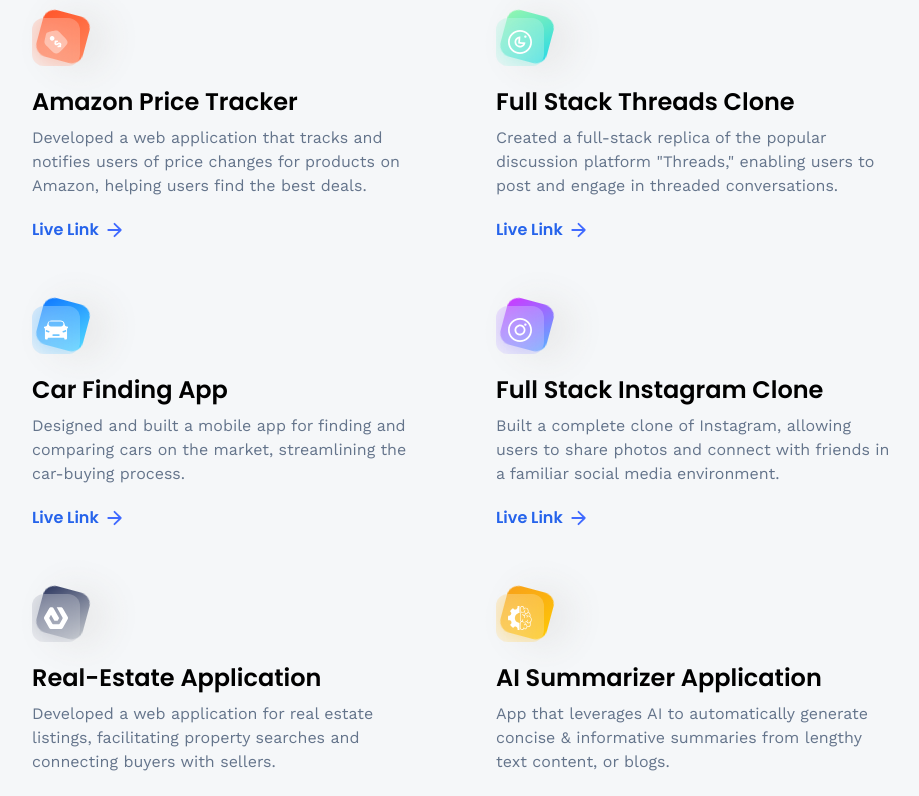
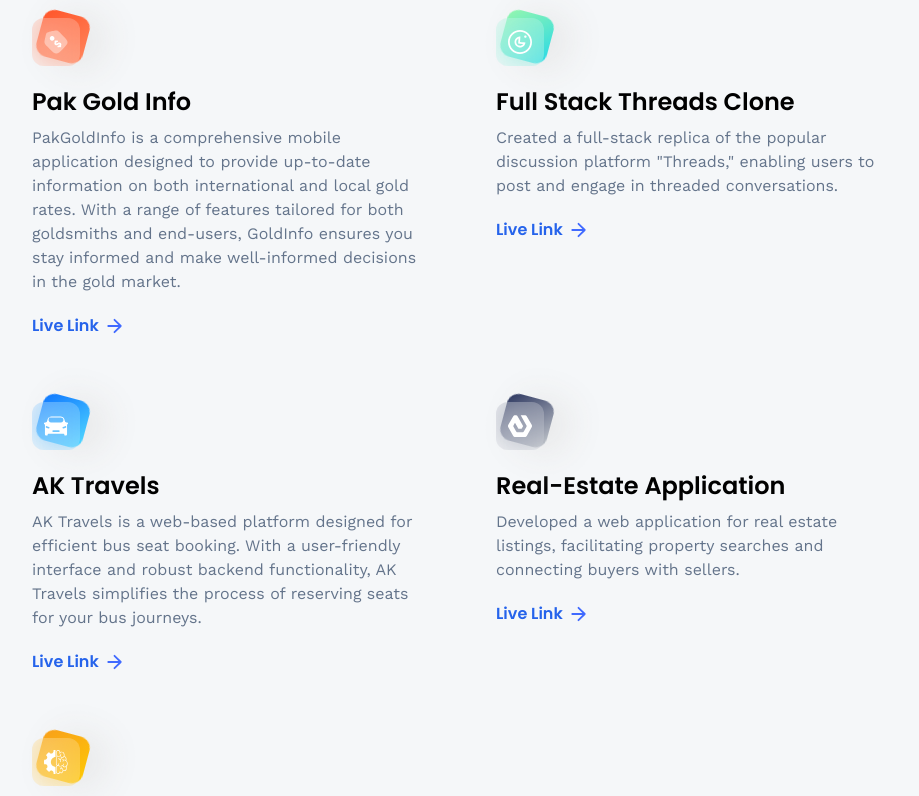
Before and after one commit to iammalikkhalil/portfolio, a React (Vite) app: page /projects in a window 1280 px wide. Shown: the part 340-1136 px from the top of the page, without its empty margins (160-1079 px from the left). Built offline with nearby package versions, Linux system fonts and the light colour scheme; no server answers.

Commit message:
Info + Projects updated...

```diff
--- a/src/constants/index.js
+++ b/src/constants/index.js
@@ -35,9 +35,9 @@
     firstName: "M",
     lastName: "Khalil",
     title: "Full Stack Developer",
-    description: "I am a full stack developer with a passion for creating beautiful and functional websites",
-    email: "mohamedkhalil.dev@gmail.com",
-    phone: "+1 647 999 9999",
+    description: "I specialize in crafting robust and user-friendly mobile applications using React Native, combining frontend and backend expertise to deliver seamless experiences across iOS and Android platforms.",
+    email: "iammalikkhalil@outlook.com",
+    phone: "+923042913629",
     address: "Iqbal Hall, PMAS UAAR, Rawalpindi, Pakistan",
     countryEmoji: "🇵🇰",
 }
@@ -79,18 +79,8 @@
         type: "Database",
     },
     {
-        imageUrl: motion,
-        name: "Motion",
-        type: "Animation",
-    },
-    {
         imageUrl: mui,
         name: "Material-UI",
-        type: "Frontend",
-    },
-    {
-        imageUrl: nextjs,
-        name: "Next.js",
         type: "Frontend",
     },
     {
@@ -100,7 +90,7 @@
     },
     {
         imageUrl: react,
-        name: "React",
+        name: "React native",
         type: "Frontend",
     },
     {
@@ -183,43 +173,36 @@
     {
         iconUrl: pricewise,
         theme: 'btn-back-red',
-        name: 'Amazon Price Tracker',
-        description: 'Developed a web application that tracks and notifies users of price changes for products on Amazon, helping users find the best deals.',
-        link: 'https://github.com/adrianhajdin/pricewise',
+        name: 'Pak Gold Info',
+        description: 'PakGoldInfo is a comprehensive mobile application designed to provide up-to-date information on both international and local gold rates. With a range of features tailored for both goldsmiths and end-users, GoldInfo ensures you stay informed and make well-informed decisions in the gold market.',
+        link: 'https://github.com/iammalikkhalil/GoldApp-FrontEnd.git',
     },
     {
         iconUrl: threads,
         theme: 'btn-back-green',
         name: 'Full Stack Threads Clone',
         description: 'Created a full-stack replica of the popular discussion platform "Threads," enabling users to post and engage in threaded conversations.',
-        link: 'https://github.com/adrianhajdin/threads',
+        link: '',
     },
     {
         iconUrl: car,
         theme: 'btn-back-blue',
-        name: 'Car Finding App',
-        description: 'Designed and built a mobile app for finding and comparing cars on the market, streamlining the car-buying process.',
-        link: 'https://github.com/adrianhajdin/project_next13_car_showcase',
-    },
-    {
-        iconUrl: snapgram,
-        theme: 'btn-back-pink',
-        name: 'Full Stack Instagram Clone',
-        description: 'Built a complete clone of Instagram, allowing users to share photos and connect with friends in a familiar social media environment.',
-        link: 'https://github.com/adrianhajdin/social_media_app',
+        name: 'AK Travels',
+        description: 'AK Travels is a web-based platform designed for efficient bus seat booking. With a user-friendly interface and robust backend functionality, AK Travels simplifies the process of reserving seats for your bus journeys.',
+        link: 'https://github.com/iammalikkhalil/AK-Travels.git',
     },
     {
         iconUrl: estate,
         theme: 'btn-back-black',
         name: 'Real-Estate Application',
         description: 'Developed a web application for real estate listings, facilitating property searches and connecting buyers with sellers.',
-        link: 'https://github.com/adrianhajdin/projects_realestate',
+        link: '',
     },
     {
         iconUrl: summiz,
         theme: 'btn-back-yellow',
-        name: 'AI Summarizer Application',
-        description: 'App that leverages AI to automatically generate concise & informative summaries from lengthy text content, or blogs.',
-        link: 'https://github.com/adrianhajdin/project_ai_summarizer',
+        name: 'ProductPedia',
+        description: 'ProductPedia is a mobile application designed to provide comprehensive details about commonly used products. Whether you are curious about the company behind a product or its country of origin, ProductPedia has you covered. With a variety of search options and a barcode scanning feature, accessing product information has never been easier.',
+        link: '',
     }
 ];
--- a/src/pages/Contact.jsx
+++ b/src/pages/Contact.jsx
@@ -31,9 +31,9 @@
         import.meta.env.VITE_APP_EMAILJS_TEMPLATE_ID,
         {
           from_name: form.name,
-          to_name: "JavaScript Mastery",
+          to_name: "M Khalil",
           from_email: form.email,
-          to_email: "sujata@jsmastery.pro",
+          to_email: "mk0180770@gmail.com",
           message: form.message,
         },
         import.meta.env.VITE_APP_EMAILJS_PUBLIC_KEY
@@ -72,24 +72,24 @@
   };
 
   return (
-    <section className='relative flex lg:flex-row flex-col max-container'>
+    <section className="relative flex lg:flex-row flex-col max-container">
       {alert.show && <Alert {...alert} />}
 
-      <div className='flex-1 min-w-[50%] flex flex-col'>
-        <h1 className='head-text'>Get in Touch</h1>
+      <div className="flex-1 min-w-[50%] flex flex-col">
+        <h1 className="head-text">Get in Touch</h1>
 
         <form
           ref={formRef}
           onSubmit={handleSubmit}
-          className='w-full flex flex-col gap-7 mt-14'
+          className="w-full flex flex-col gap-7 mt-14"
         >
-          <label className='text-black-500 font-semibold'>
+          <label className="text-black-500 font-semibold">
             Name
             <input
-              type='text'
-              name='name'
-              className='input'
-              placeholder='John'
+              type="text"
+              name="name"
+              className="input"
+              placeholder="John"
               required
               value={form.name}
               onChange={handleChange}
@@ -97,13 +97,13 @@
               onBlur={handleBlur}
             />
           </label>
-          <label className='text-black-500 font-semibold'>
+          <label className="text-black-500 font-semibold">
             Email
             <input
-              type='email'
-              name='email'
-              className='input'
-              placeholder='John@gmail.com'
+              type="email"
+              name="email"
+              className="input"
+              placeholder="John@gmail.com"
               required
               value={form.email}
               onChange={handleChange}
@@ -111,13 +111,13 @@
               onBlur={handleBlur}
             />
           </label>
-          <label className='text-black-500 font-semibold'>
+          <label className="text-black-500 font-semibold">
             Your Message
             <textarea
-              name='message'
-              rows='4'
-              className='textarea'
-              placeholder='Write your thoughts here...'
+              name="message"
+              rows="4"
+              className="textarea"
+              placeholder="Write your thoughts here..."
               value={form.message}
               onChange={handleChange}
               onFocus={handleFocus}
@@ -126,9 +126,9 @@
           </label>
 
           <button
-            type='submit'
+            type="submit"
             disabled={loading}
-            className='btn'
+            className="btn"
             onFocus={handleFocus}
             onBlur={handleBlur}
           >
@@ -137,7 +137,7 @@
         </form>
       </div>
 
-      <div className='lg:w-1/2 w-full lg:h-auto md:h-[550px] h-[350px]'>
+      <div className="lg:w-1/2 w-full lg:h-auto md:h-[550px] h-[350px]">
         <Canvas
           camera={{
             position: [0, 0, 5],
```
